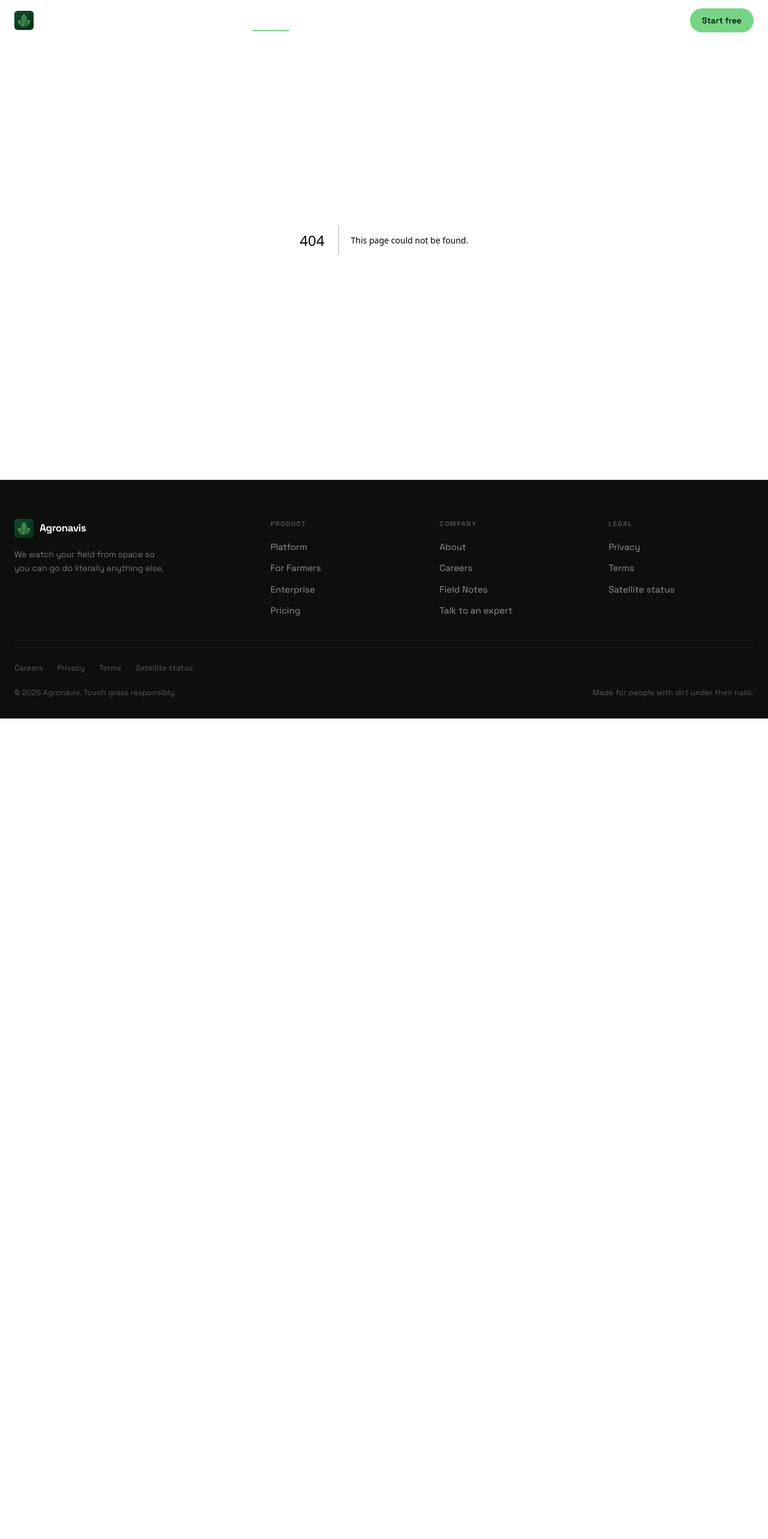
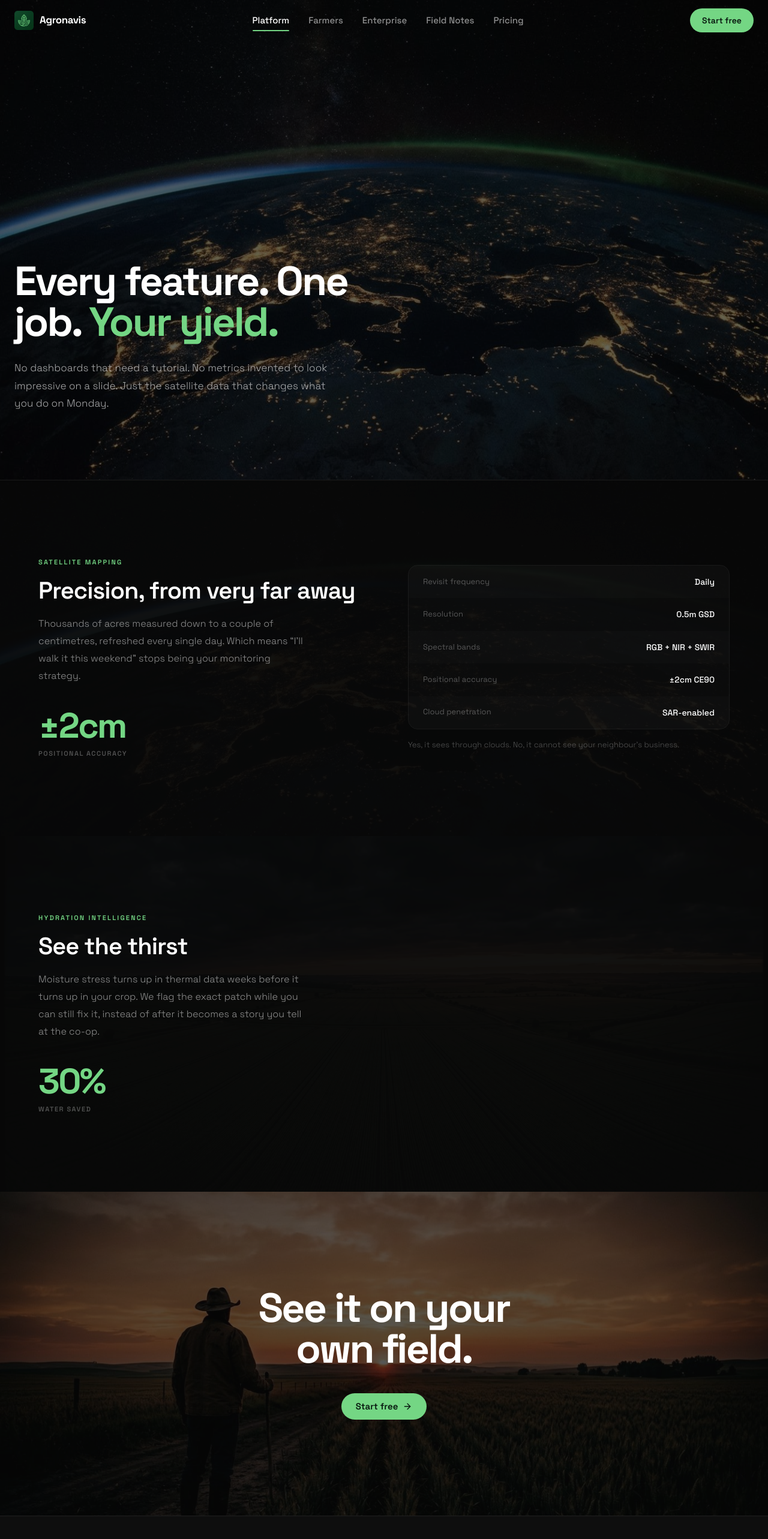
Before and after one commit to jpdevhub/Agronavis-web, a Next.js app: page /features in a window 1280 px wide. Before the commit this address had no page. Shown: the top 2566 px of the page at 60% size. Before the commit the page ends 1198 px from the top, so only its background shows below. Built offline with nearby package versions, Linux system fonts and the light colour scheme.

Commit message:
feat(platform): rebuild the platform page
Adds the satellite spec panel alongside the accuracy and water-saved stats.

```diff
--- /dev/null
+++ b/app/features/page.tsx
@@ -0,0 +1,151 @@
+import type { Metadata } from 'next';
+import Image from 'next/image';
+import { ArrowRight } from 'lucide-react';
+import { Reveal } from '@/components/ui/Reveal';
+import EyebrowLabel from '@/components/ui/EyebrowLabel';
+import StatBlock from '@/components/ui/StatBlock';
+import Button from '@/components/ui/Button';
+
+export const metadata: Metadata = {
+  title: 'Platform: every feature has one job',
+  description:
+    'Daily satellite passes, ±2cm accuracy, moisture stress detection and irrigation advice. The whole Agronavis platform, explained without the jargon.',
+};
+
+const specs = [
+  { label: 'Revisit frequency', value: 'Daily' },
+  { label: 'Resolution', value: '0.5m GSD' },
+  { label: 'Spectral bands', value: 'RGB + NIR + SWIR' },
+  { label: 'Positional accuracy', value: '±2cm CE90' },
+  { label: 'Cloud penetration', value: 'SAR-enabled' },
+];
+
+export default function FeaturesPage() {
+  return (
+    <>
+      {/* HERO */}
+      <section className="relative flex min-h-screen items-end overflow-hidden px-6 pt-[calc(var(--spacing-nav)+4rem)] pb-28">
+        <Image
+          src="/images/hero-orbital.jpg"
+          alt=""
+          fill
+          priority
+          sizes="100vw"
+          className="object-cover object-[center_30%]"
+        />
+        <div className="absolute inset-0 bg-canvas/62" />
+
+        <div className="relative mx-auto w-full max-w-[1400px]">
+          <Reveal y={44}>
+            <h1 className="type-display max-w-[15ch] text-balance">
+              Every feature. One job. <span className="text-accent">Your yield.</span>
+            </h1>
+          </Reveal>
+          <Reveal delay={0.16}>
+            <p className="mt-7 max-w-[50ch] text-[1.0625rem] font-light leading-[1.75] text-white/65">
+              No dashboards that need a tutorial. No metrics invented to look impressive on a slide. Just the
+              satellite data that changes what you do on Monday.
+            </p>
+          </Reveal>
+        </div>
+      </section>
+
+      {/* ORBITAL PRECISION */}
+      <section className="relative overflow-hidden border-t border-hairline px-6 py-24 md:py-32">
+        <Image
+          src="/images/hero-orbital.jpg"
+          alt=""
+          fill
+          loading="lazy"
+          sizes="100vw"
+          className="object-cover object-[center_60%] opacity-20"
+        />
+        <div className="absolute inset-0 bg-canvas/78" />
+
+        <div className="relative mx-auto grid w-full max-w-6xl items-center gap-12 lg:grid-cols-2 lg:gap-20">
+          <Reveal>
+            <EyebrowLabel>Satellite mapping</EyebrowLabel>
+            <h2 className="type-h2">Precision, from very far away</h2>
+            <p className="mt-5 max-w-[44ch] text-base font-light leading-[1.8] text-ink-muted">
+              Thousands of acres measured down to a couple of centimetres, refreshed every single day. Which means
+              &ldquo;I&rsquo;ll walk it this weekend&rdquo; stops being your monitoring strategy.
+            </p>
+            <div className="mt-10">
+              <StatBlock value="±2cm" label="Positional accuracy" accent />
+            </div>
+          </Reveal>
+
+          <Reveal delay={0.14}>
+            <div className="overflow-hidden rounded-lg border border-hairline">
+              {specs.map((row, i) => (
+                <div
+                  key={row.label}
+                  className={`flex items-center justify-between gap-4 px-6 py-4 ${
+                    i % 2 === 0 ? 'bg-white/[0.025]' : 'bg-white/[0.012]'
+                  }`}
+                >
+                  <span className="text-[0.8125rem] text-ink-faint">{row.label}</span>
+                  <span className="text-right text-[0.875rem] font-medium text-ink">{row.value}</span>
+                </div>
+              ))}
+            </div>
+            <p className="mt-4 text-[0.8125rem] font-light text-ink-faint">
+              Yes, it sees through clouds. No, it cannot see your neighbour&rsquo;s business.
+            </p>
+          </Reveal>
+        </div>
+      </section>
+
+      {/* SEE THE THIRST */}
+      <section className="relative overflow-hidden px-6 py-24 md:py-32">
+        <Image
+          src="/images/hero-farmland.jpg"
+          alt=""
+          fill
+          loading="lazy"
+          sizes="100vw"
+          className="object-cover opacity-20"
+        />
+        <div className="absolute inset-0 bg-canvas/78" />
+
+        <div className="relative mx-auto w-full max-w-6xl">
+          <Reveal>
+            <EyebrowLabel>Hydration intelligence</EyebrowLabel>
+            <h2 className="type-h2 max-w-[12ch]">See the thirst</h2>
+            <p className="mt-5 max-w-[44ch] text-base font-light leading-[1.8] text-ink-muted">
+              Moisture stress turns up in thermal data weeks before it turns up in your crop. We flag the exact
+              patch while you can still fix it, instead of after it becomes a story you tell at the co-op.
+            </p>
+            <div className="mt-10">
+              <StatBlock value="30%" label="Water saved" accent />
+            </div>
+          </Reveal>
+        </div>
+      </section>
+
+      {/* CTA */}
+      <section className="relative overflow-hidden px-6 py-32 text-center md:py-40">
+        <Image
+          src="/images/hero-farmer.jpg"
+          alt=""
+          fill
+          loading="lazy"
+          sizes="100vw"
+          className="object-cover object-[center_30%]"
+        />
+        <div className="absolute inset-0 bg-canvas/68" />
+
+        <div className="relative mx-auto w-full max-w-6xl">
+          <Reveal>
+            <h2 className="type-display mx-auto max-w-[14ch] text-balance">See it on your own field.</h2>
+            <div className="mt-10 flex justify-center">
+              <Button href="/pricing">
+                Start free <ArrowRight size={16} />
+              </Button>
+            </div>
+          </Reveal>
+        </div>
+      </section>
+    </>
+  );
+}
```
